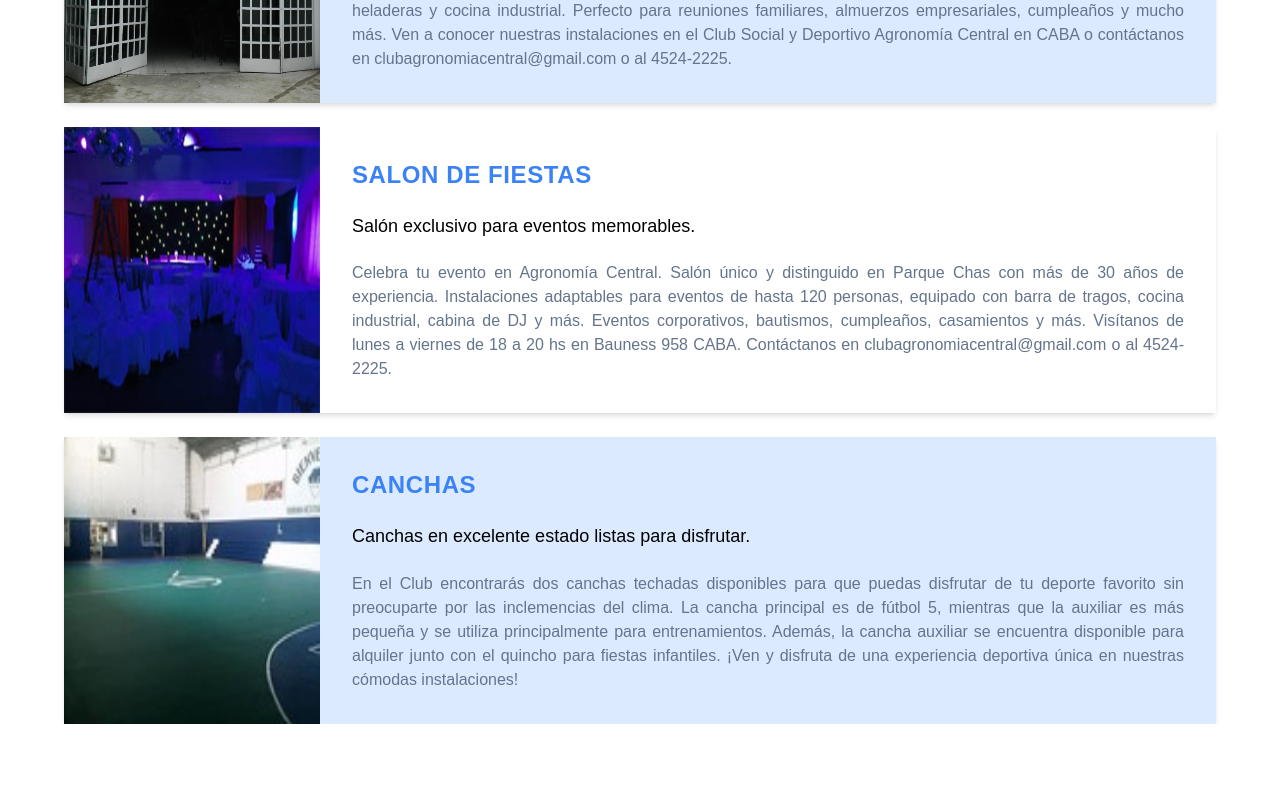
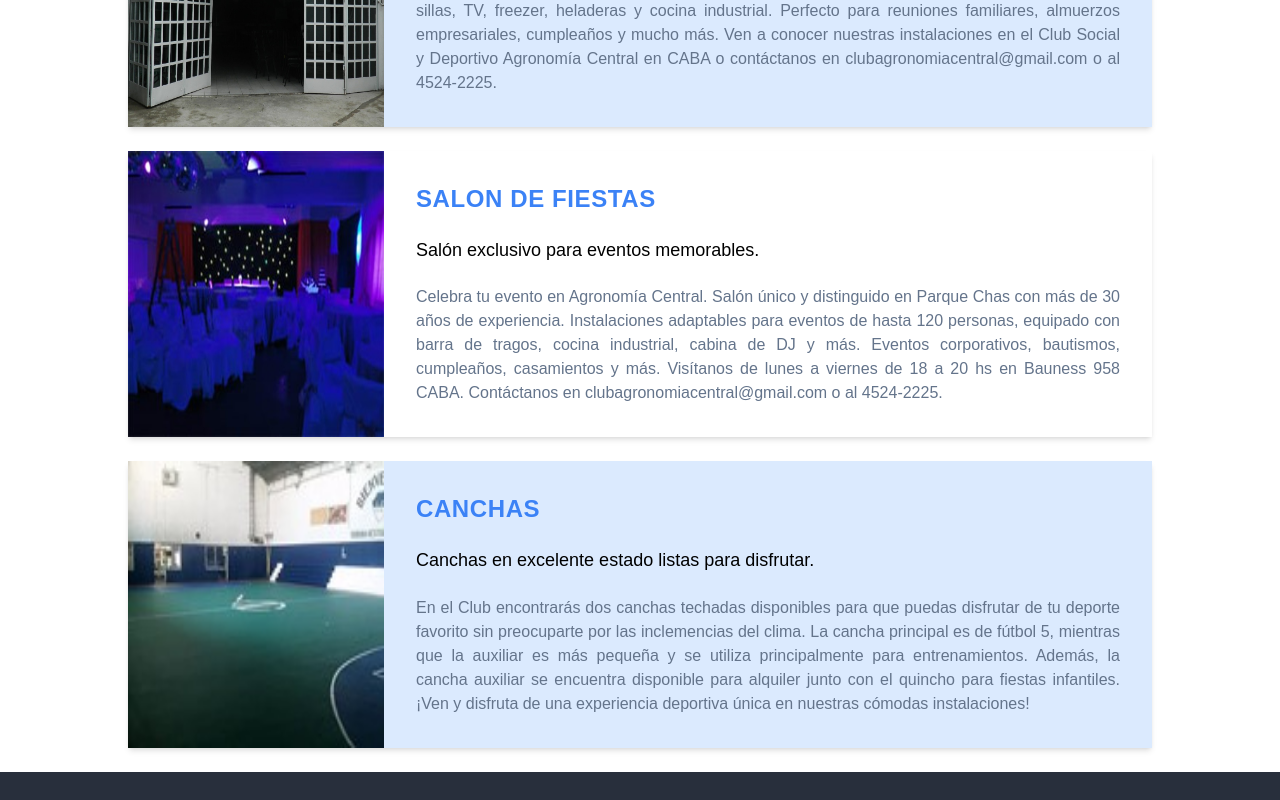
Before and after one commit to TecGato/Club-Agronomia-Central, a Next.js app in the folder frontend/: page /club/instalaciones in a window 1280 px wide. Shown: the part 700-1500 px from the top of the page. Before the commit the page ends 1424 px from the top, so only its background shows below. Built offline with nearby package versions, Linux system fonts and the light colour scheme.

Commit message:
[Add] layout for installations page

```diff
--- a/frontend/src/pages/club/instalaciones/index.js
+++ b/frontend/src/pages/club/instalaciones/index.js
@@ -1,18 +1,14 @@
 import React from "react";
 import Image from "next/image";
 import Entrada from "../../../../public/instalaciones-img/Imagen1.jpg";
-// import Cocina from "../../../../public/instalaciones-img/Imagen2.jpg";
-// import Mesas from "../../../../public/instalaciones-img/Imagen3.jpg";
 import Quincho from "../../../../public/instalaciones-img/Imagen4.jpg";
 import Salon from "../../../../public/instalaciones-img/Imagen5.jpg";
-import Salon2 from "../../../../public/instalaciones-img/Imagen6.jpg";
 import Cancha from "../../../../public/instalaciones-img/Imagen7.jpg";
-// import Cancha2 from "../../../../public/instalaciones-img/Imagen8.jpg";
-import { Navbar } from "@/components";
+import { Layout } from "@/components";
 export default function Instalations() {
   return (
-    <>
-      <Navbar />
+
+      <Layout>
       <div className="my-8">
         <h1 className="text-center text-3xl font-bold ">Instalaciones</h1>
       </div>
@@ -105,7 +101,7 @@ export default function Instalations() {
         </div>
       </div>
       {/* ---------------------- CANCHAS ----------------------- */}
-      <div className="mt-6 max-w-md  mx-auto bg-blue-100 shadow-md overflow-hidden lg:max-w-6xl">
+      <div className="my-6 max-w-md  mx-auto bg-blue-100 shadow-md overflow-hidden lg:max-w-6xl">
         <div className="lg:flex">
           <div className="lg:shrink-0">
             <Image
@@ -134,6 +130,6 @@ export default function Instalations() {
           </div>
         </div>
       </div>
-    </>
+    </Layout>
   );
 }
```
